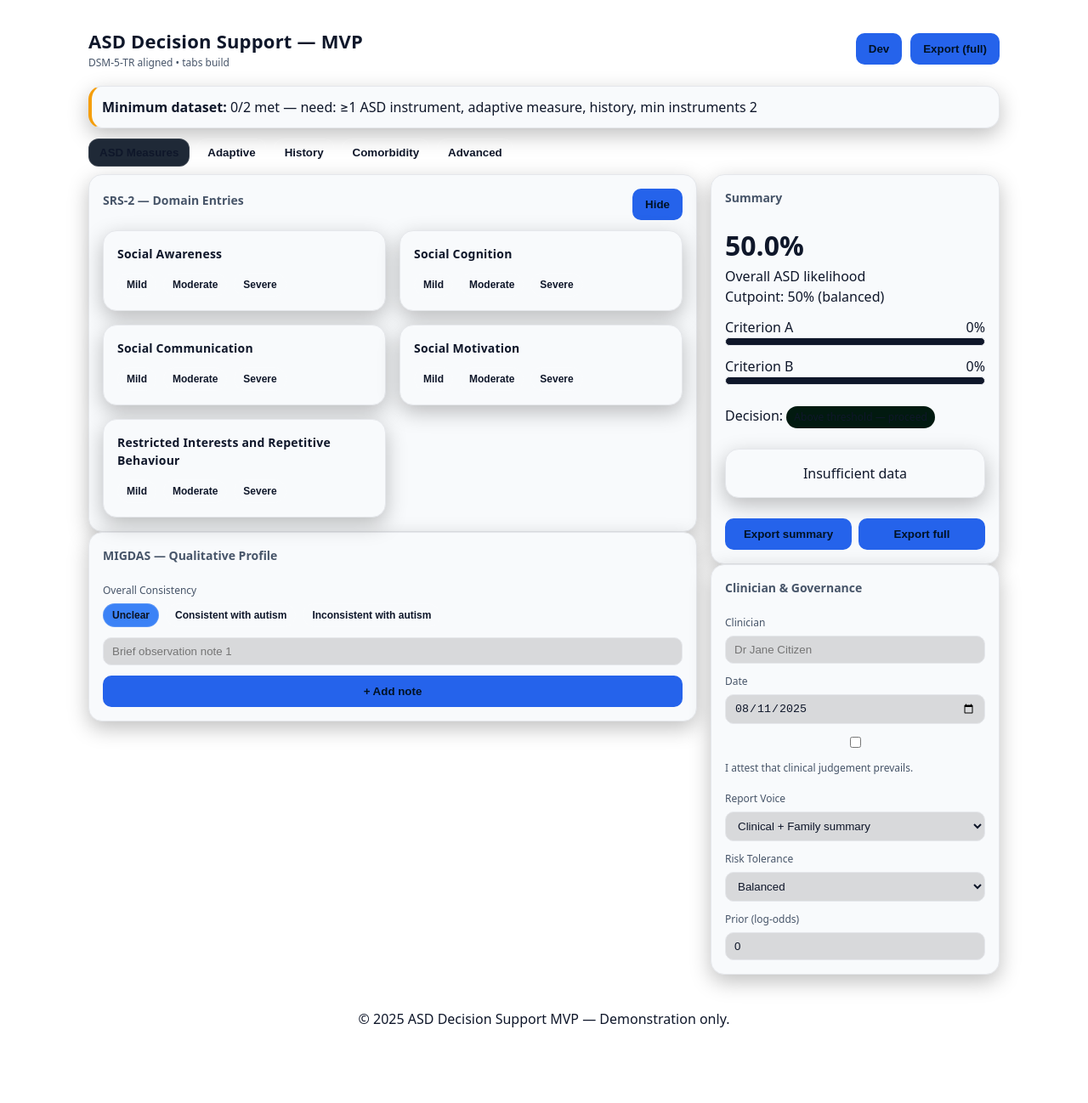
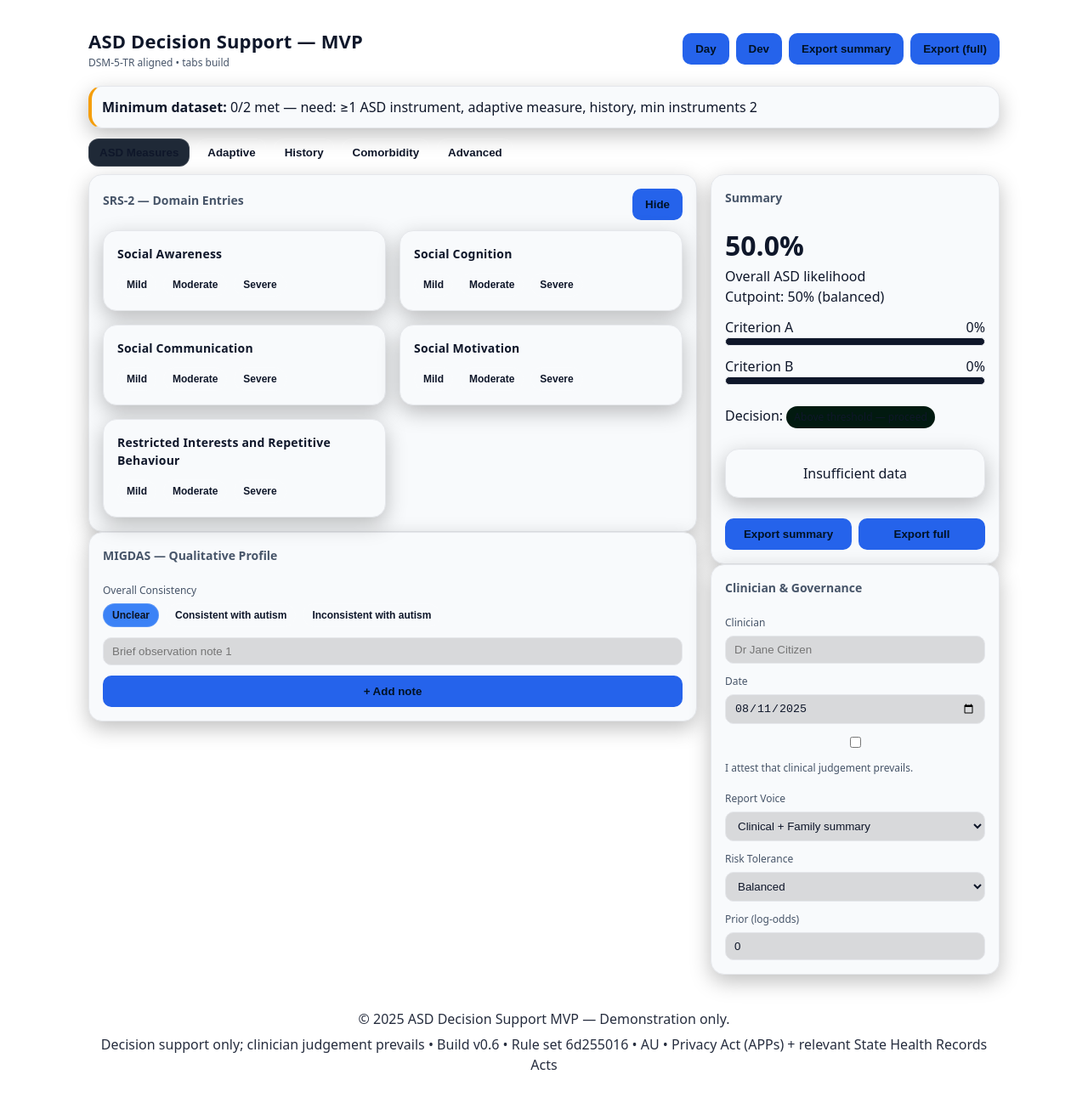
Before and after one commit to dolorvi/asd-ds, a React (Vite) app: page / in a window 1280 px wide. Shown: the top 1298 px of the page at 85% size. Built offline with nearby package versions, Linux system fonts and the light colour scheme.

Commit message:
Update App.tsx

```diff
--- a/src/App.tsx
+++ b/src/App.tsx
@@ -4,6 +4,7 @@ import { Card, Field, TabBar, ChipGroup } from "./components/ui";
 import { useAsdEngine } from "./hooks/useAsdEngine";
 import { CANONICAL_CASES, MIGDAS_CONSISTENCY } from "./data/testData";
 import type { Config, SeverityState, CriterionKey } from "./types";
+import { Card, Field, TabBar, ChipGroup, Header, Footer } from "./components/ui";
 
 const initSeverityState = (domains: { key: string }[]): SeverityState =>
   Object.fromEntries(domains.map((d) => [d.key, { score: undefined, severity: "" }])) as SeverityState;
@@ -28,6 +29,16 @@ export default function App() {
   const [diff, setDiff] = useState({ ADHD: false, DLD: false, ID: false, Anxiety: false, Depression: false, TraumaPTSD: false, FASD: false, Tics: false, Other: "" });
   const [clinician, setClinician] = useState({ name: "", date: new Date().toISOString().slice(0, 10), attested: false });
   const [reportVoice, setReportVoice] = useState<"clinical" | "dual">("dual");
+
+  const ruleHash = useMemo(() => {
+  const s = JSON.stringify(DEFAULT_CONFIG);
+  let h = 0;
+  for (let i = 0; i < s.length; i++) h = ((h << 5) - h + s.charCodeAt(i)) | 0;
+  return ("00000000" + (h >>> 0).toString(16)).slice(-8);
+  }, []);
+
+  const [theme, setTheme] = useState<"dark" | "light">("dark");
+  const toggleTheme = () => setTheme(t => (t === "dark" ? "light" : "dark"));
 
   const { datasetStatus, evidence, model, supportEstimate, recommendation } = useAsdEngine(
     config,
@@ -149,16 +160,15 @@ export default function App() {
   // -------------- Render --------------
   return (
     <div className="app-shell">
-      <div className="topbar" style={{ position: "sticky", top: 0, zIndex: 10 }}>
-        <div>
-          <h1 className="title">ASD Decision Support — MVP</h1>
-          <div className="subtitle">DSM-5-TR aligned • tabs build</div>
-        </div>
-        <div className="toolbar">
-          <button onClick={() => setDevOpen((v) => !v)} title="Developer fixtures">Dev</button>
-          <button onClick={() => window.print()}>Export (full)</button>
-        </div>
-      </div>
+      <Header
+        title="ASD Decision Support — MVP"
+        subtitle="DSM-5-TR aligned • tabs build"
+        onDevToggle={() => setDevOpen(v => !v)}
+        onExportSummary={exportSummary}
+        onExportFull={() => window.print()}
+        onThemeToggle={toggleTheme}
+        theme={theme}
+        />
 
       <div className="card" style={{ margin: "12px 0", padding: 12, borderLeft: datasetStatus.passes ? "4px solid #10b981" : "4px solid #f59e0b" }}>
         <span className="small"><b>Minimum dataset:</b> {ribbon}</span>
@@ -382,7 +392,7 @@ export default function App() {
         </aside>
       </div>
 
-      <footer style={{ margin: "40px 0", textAlign: "center" }} className="small">© {new Date().getFullYear()} ASD Decision Support MVP — Demonstration only.</footer>
+      <Footer version="v0.6" ruleHash={ruleHash} />
 
       {/* print-only CSS for summary export */}
       <style>{`
```
